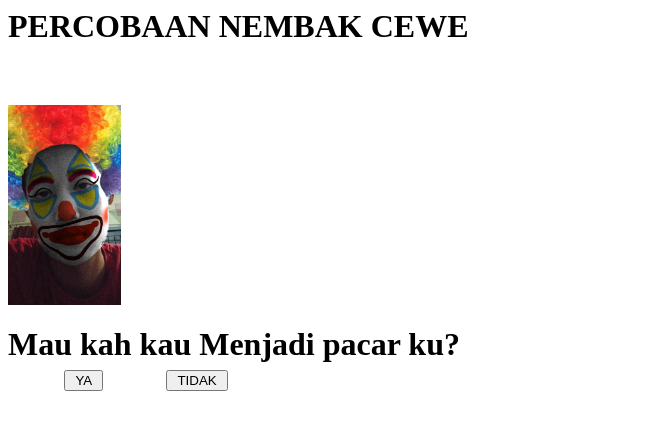
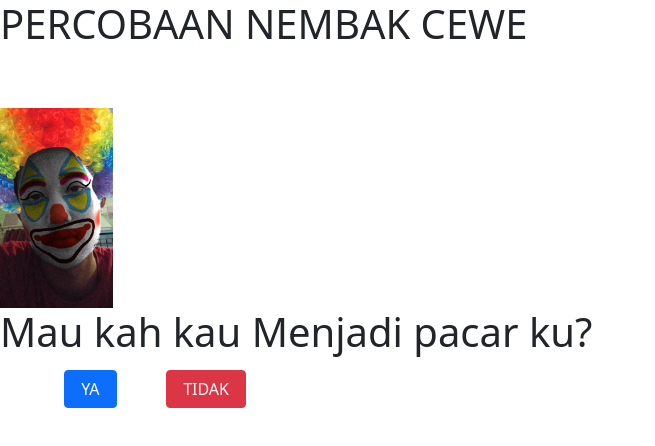
Before and after one commit to Suryanataa/badut, a plain HTML site: page index.html in a window 1280 px wide. Shown: the whole page, without its empty margins (0-655 px from the left). Drawn offline with nearby package versions, Linux system fonts and the light colour scheme.

Commit message:
Update index.html

```diff
--- a/index.html
+++ b/index.html
@@ -1,6 +1,12 @@
 <html>
   <head>
     <title>Nembak cewe</title>
+    <link
+      href="https://cdn.jsdelivr.net/npm/bootstrap@5.1.3/dist/css/bootstrap.min.css"
+      rel="stylesheet"
+      integrity="sha384-1BmE4kWBq78iYhFldvKuhfTAU6auU8tT94WrHftjDbrCEXSU1oBoqyl2QvZ6jIW3"
+      crossorigin="anonymous"
+    />
     <script>
       flag = 1
       function f1() {
@@ -39,8 +45,12 @@
         height: 210px;
       "
     >
-      <a href="https://wa.link/8n3bqo"
-        ><input type="button" value=" YA " onClick="f1()"
+      <a href="https://wa.me/+6289630133210"
+        ><input
+          class="btn btn-primary"
+          type="button"
+          value=" YA "
+          onClick="f1()"
       /></a>
     </div>
 
@@ -54,7 +64,12 @@
         height: 210px;
       "
     >
-      <input type="button" value=" TIDAK " onMouseOver="f()" />
+      <input
+        class="btn btn-danger"
+        type="button"
+        value=" TIDAK "
+        onMouseOver="f()"
+      />
     </div>
   </body>
 </html>
```
